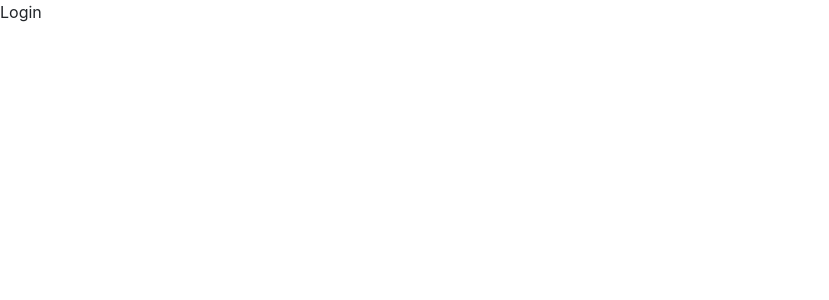
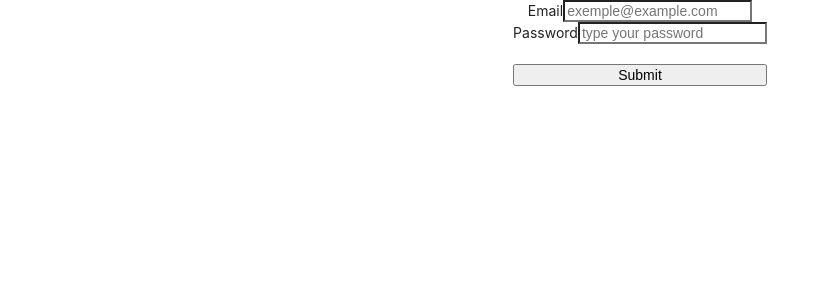
Before and after one commit to ArthurMassaini/forex-app, a React (Create React App) app in the folder frontend/: page /login in a window 1280 px wide. Shown: the top 300 px of the page, without its empty margins (0-829 px from the left). Built offline with nearby package versions, Linux system fonts and the light colour scheme.

Commit message:
Change to semantic ui

```diff
--- a/frontend/package.json
+++ b/frontend/package.json
@@ -6,6 +6,7 @@
     "@testing-library/jest-dom": "^5.12.0",
     "@testing-library/react": "^11.2.7",
     "@testing-library/user-event": "^12.8.3",
+    "availity-reactstrap-validation": "^2.7.1",
     "bootstrap": "^5.0.1",
     "prop-types": "^15.7.2",
     "react": "^17.0.2",
@@ -16,6 +17,8 @@
     "reactstrap": "^8.9.0",
     "redux": "^4.1.0",
     "redux-thunk": "^2.3.0",
+    "semantic-ui-css": "^2.4.1",
+    "semantic-ui-react": "^2.0.3",
     "web-vitals": "^1.1.2"
   },
   "scripts": {
--- a/frontend/src/App.css
+++ b/frontend/src/App.css
@@ -1,3 +1,14 @@
-.App {
+.main-login {
+  /* height: 100vh; */
   text-align: center;
+  display: flex;
+  flex-direction: row;
+  justify-content: center;
 }
+
+
+.form-login {
+  display: flex;
+  justify-self: center;
+  flex-direction: column;
+}
--- /dev/null
+++ b/frontend/src/components/LoginForm.jsx
@@ -0,0 +1,36 @@
+import React from 'react';
+
+import {
+  Button, Form, FormGroup, Label, Input,
+} from 'reactstrap';
+
+function LoginForm() {
+  return (
+    <Form row className="form-login" verticalAlign="center">
+      <FormGroup className="mb-2 mr-sm-2 mb-sm-0">
+        <Label for="email" className="mr-sm-2">
+          Email
+        </Label>
+        <Input
+          type="email"
+          name="email"
+          placeholder="exemple@example.com"
+        />
+      </FormGroup>
+      <FormGroup className="mb-2 mr-sm-2 mb-sm-0">
+        <Label for="password" className="mr-sm-2">
+          Password
+        </Label>
+        <Input
+          type="password"
+          name="password"
+          placeholder="type your password"
+        />
+      </FormGroup>
+      <br />
+      <Button>Submit</Button>
+    </Form>
+  );
+}
+
+export default LoginForm;
--- a/frontend/src/index.js
+++ b/frontend/src/index.js
@@ -2,7 +2,7 @@ import React from 'react';
 import ReactDOM from 'react-dom';
 import { BrowserRouter } from 'react-router-dom';
 
-import 'bootstrap/dist/css/bootstrap.min.css';
+import 'semantic-ui-css/semantic.min.css';
 
 import './index.css';
 import App from './App';
--- a/frontend/src/pages/Login.jsx
+++ b/frontend/src/pages/Login.jsx
@@ -1,7 +1,15 @@
 import React from 'react';
 
+import LoginForm from '../components/LoginForm';
+
 function Login() {
-  return <main>Login</main>;
+  return (
+    <main className="main-login">
+      <div>
+        <LoginForm />
+      </div>
+    </main>
+  );
 }
 
 export default Login;
```
Also changed, not shown: 1 other file (tests, documents, lock files or other folders).
